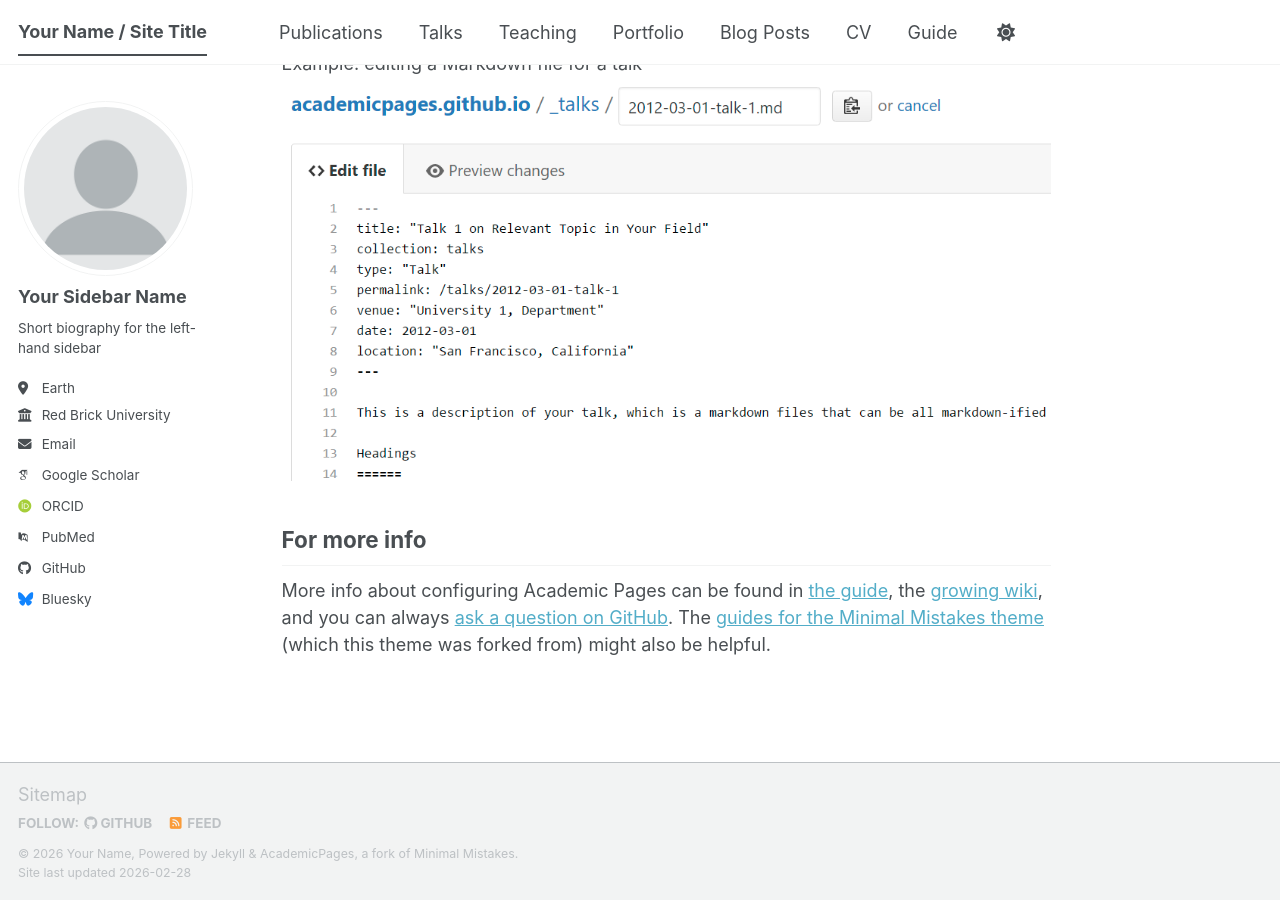
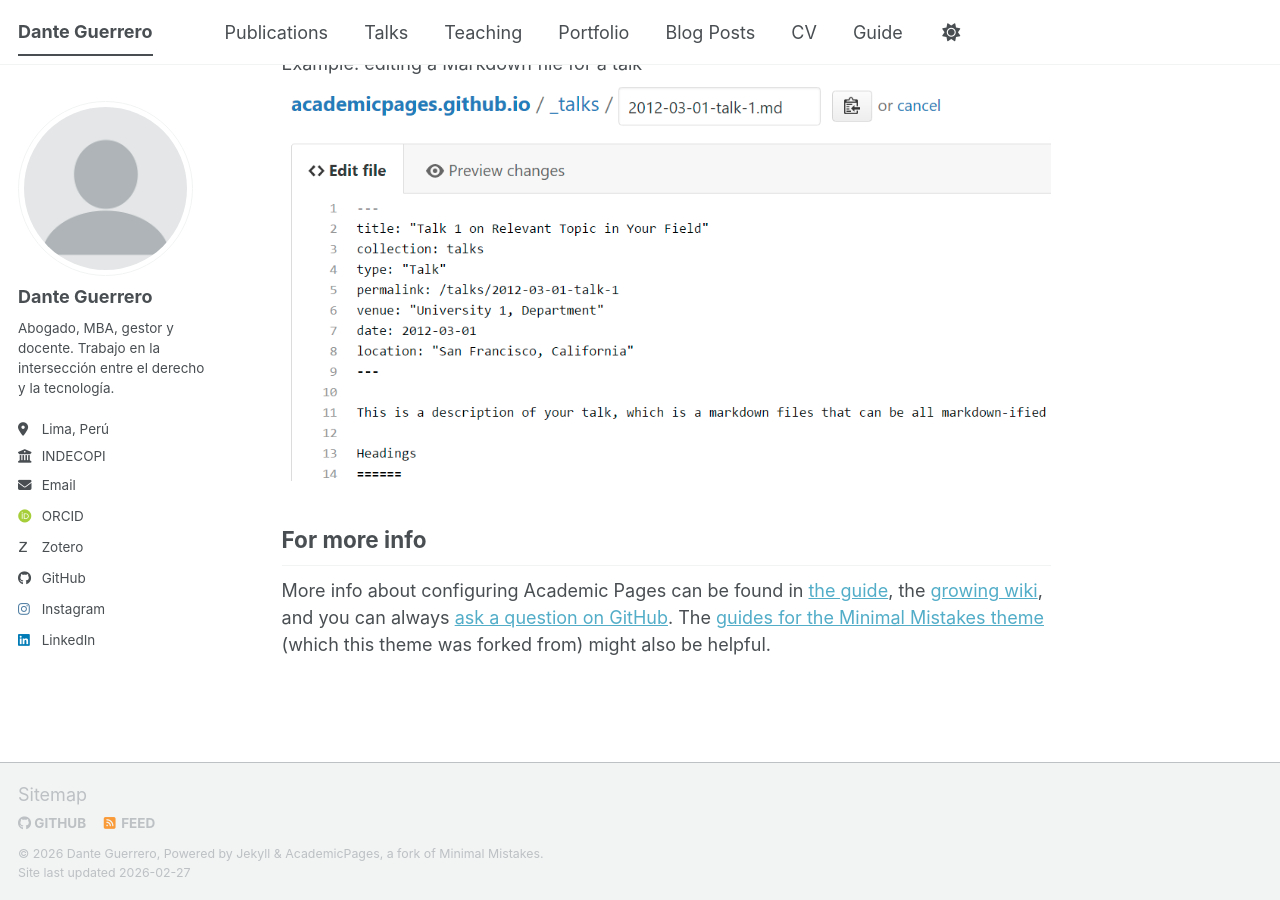
Before and after one commit to Dante-Guerrero/Dante-Guerrero.github.io, a Jekyll site: the page built from _pages/about.md, in a window 1280 px wide and 900 px high, scrolled down 2720 px. Built offline with Jekyll 4.4.1, drawn with Linux system fonts in a browser that asks for light colours; some web fonts are replaced; a script bundle is joined from its source files by our own code; library files that are not in the unit come from our copies.

Commit message:
ajustes iniciales a _config.yml

```diff
--- a/_config.yml
+++ b/_config.yml
@@ -7,16 +7,15 @@
 # server process.
 
 # Basic Site Settings
-locale                   : "en-US"
-site_theme               : "default" # The available themes options are "default", "air", "sunrise", "mint", "dirt" and "contrast"
-title                    : "Your Name / Site Title"
+locale                   : "es-PE"
+site_theme               : "default"
+title                    : "Dante Guerrero"
 title_separator          : "-"
-name                     : &name "Your Name"
-description              : &description "Your Name's academic portfolio"   # Update this with a general description of your site, this is the default if not overridden by a page
-url                      : https://academicpages.github.io # The base hostname & protocol for your site e.g. "https://[your GitHub username].github.io",
-                                                           # or if you already have some other page hosted on Github then use "https://[your GitHub username].github.io/[Your Repo Name]"
-baseurl                  : "" # the subpath of your site, e.g. "/blog"
-repository               : "academicpages/academicpages.github.io"
+name                     : &name "Dante Guerrero"
+description              : &description "Abogado, MBA, gestor público, docente e innovador en derecho, fiscalización y tecnología."
+url                      : https://dante-guerrero.github.io
+baseurl                  : ""
+repository               : "Dante-Guerrero/Dante-Guerrero.github.io"
 
 # Site Author - The following control what appear as part of the author content on the side bar.
 #               If a field is blank the icon and link will not appear, otherwise it will be shown.
@@ -24,49 +23,49 @@ repository               : "academicpages/academicpages.github.io"
 author:
   # Biographic information
   avatar           : "profile.png"
-  name             : "Your Sidebar Name"
+  name             : "Dante Guerrero"
   pronouns         : # example: "she/her"
-  bio              : "Short biography for the left-hand sidebar"
-  location         : "Earth"
-  employer         : "Red Brick University"
+  bio              : "Abogado, MBA, gestor y docente. Trabajo en la intersección entre el derecho y la tecnología."
+  location         : "Lima, Perú"
+  employer         : "INDECOPI"
   uri              : # URL
-  email            : "none@example.org"
+  email            : "dante.guerrerobarreto@gmail.com"
 
   # Academic websites
   academia         : # URL
   arxiv            : # URL - Update with the correct link to your profile
-  googlescholar    : "https://scholar.google.com/citations?user=PS_CX0AAAAAJ"
+  googlescholar    : # URL
   inspire-hep      : # URL
   impactstory      : # URL
-  orcid            : "https://orcid.org/yourorcidurl"
+  orcid            : "https://orcid.org/0000-0003-1941-2446"
   semantic         : # URL
   ssrn             : # URL
-  pubmed           : "https://www.ncbi.nlm.nih.gov/pubmed/?term=john+snow"
+  pubmed           : # URL
   researchgate     : # URL
   scopus           : # URL
-  zotero           : # URL
+  zotero           : "https://www.zotero.org/danteguerrero"
 
 
   # Repositories and software development
   bitbucket        : # Username - Update with your username on the site
   codepen          : # Username
   dribbble         : # Username
-  github           : "academicpages"
+  github           : "https://github.com/Dante-Guerrero"
   kaggle           : # Username
   stackoverflow    : # User number or user number and name (i.e., use "1" or "1/jeff-atwood")
 
   # Social media
   artstation       : # Username
-  bluesky          : "bsky.app" # Replace this with you Bluesky username
+  bluesky          : # Replace this with you Bluesky username
   facebook         : # Username
   flickr           : # Username
   foursquare       : # Username
   goodreads        : # Username
   google_plus      : # Username
   keybase          : # Username
-  instagram        : # Username
+  instagram        : "https://www.instagram.com/dante.guerrero/"
   lastfm           : # Username
-  linkedin         : # Username
+  linkedin         : "https://www.linkedin.com/in/dante-guerrero/"
   mastodon         : # URL
   medium           : # URL
   pinterest        : # Username
@@ -302,7 +301,7 @@ sass:
 permalink: /:categories/:title/
 # paginate: 5 # amount of posts to show
 # paginate_path: /page:num/
-timezone: Etc/UTC # https://en.wikipedia.org/wiki/List_of_tz_database_time_zones
+timezone: America/Lima # https://en.wikipedia.org/wiki/List_of_tz_database_time_zones
 
 
 # Plugins
```
